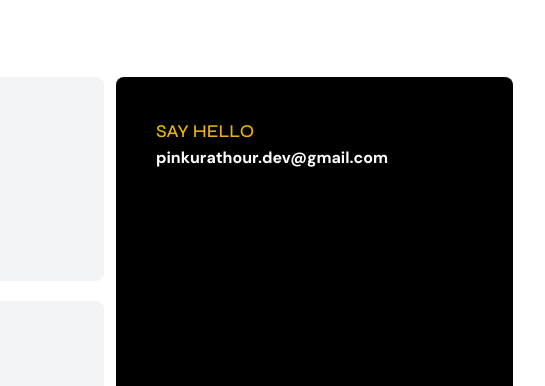
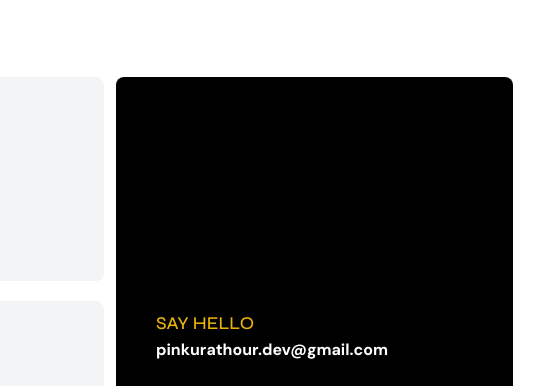
Before and after one commit to Npkrathour/pinkurathour, a website: page index.html in a window 1280 px wide. Shown: the part 849-1235 px from the top of the page, 735-1280 px from the left. Drawn offline with nearby package versions, Linux system fonts and the light colour scheme; no server answers; some icons are missing.

Commit message:
Update index.html

```diff
--- a/index.html
+++ b/index.html
@@ -221,7 +221,7 @@
                     <div class="flex text-end justify-end">
                         <span class="iconify text-8xl text-yellow-500" data-icon="tabler:arrow-up-right"></span>
                     </div>
-                    <div class="pt-50">
+                    <div class="pt-48">
                         <p class="text-lg font-medium text-yellow-500">SAY HELLO</p>
                         <a href="mailto:pinkurathour.dev@gamil.com"
                             class="xl::text-xl lg:text-base text-xs font-bold text-white">pinkurathour.dev@gmail.com</a>
```
